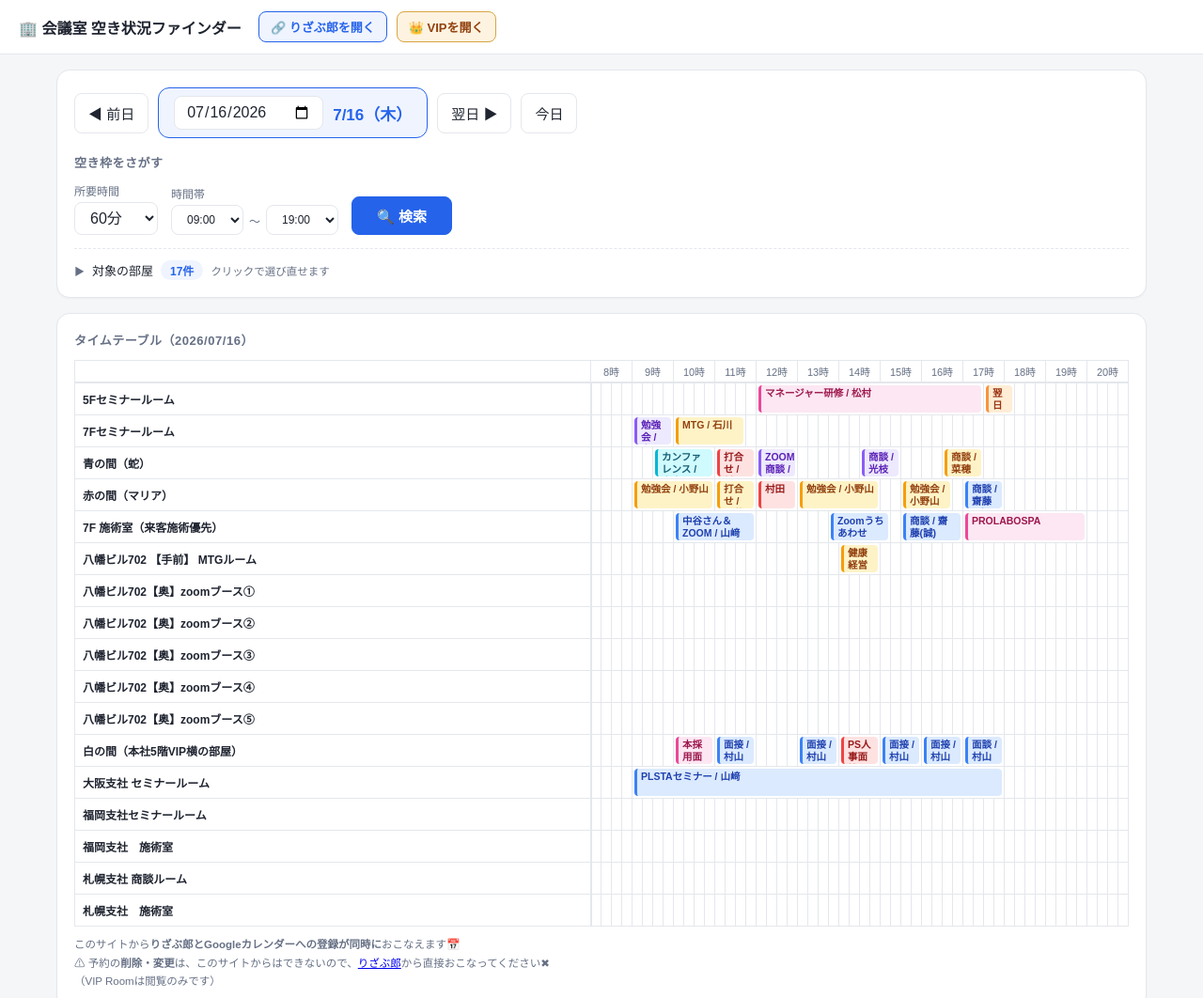
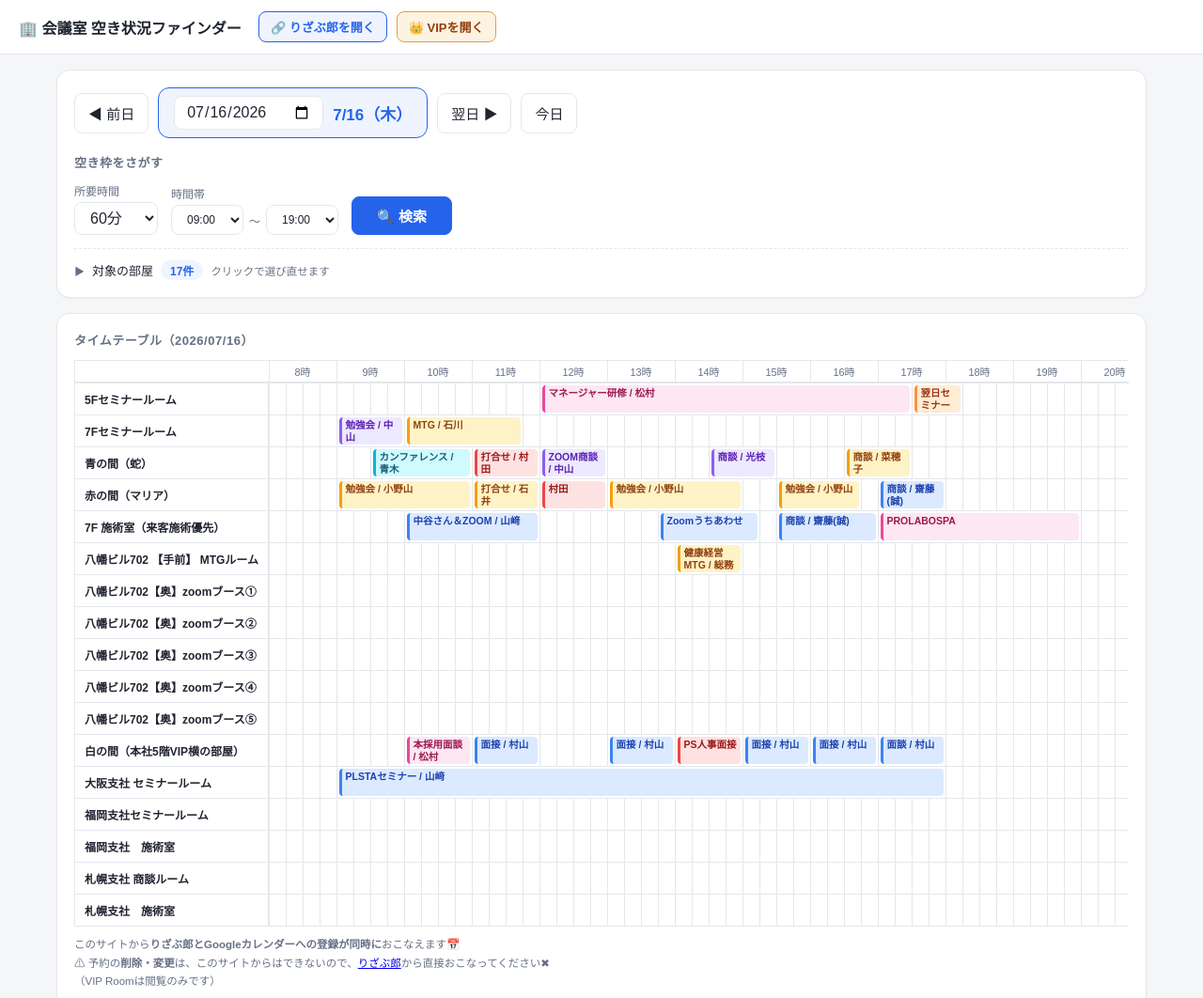
Before and after one commit to esthepromisawa-ctrl/room-finder, a plain HTML site: page index.html in a window 1280 px wide. Shown: the top 1062 px of the page at 94% size. Drawn offline with Linux system fonts and the light colour scheme.

Commit message:
タイムテーブルを左寄せ・枠拡大で見やすく
部屋名の列を内容ぴったり幅に固定（余白を吸わせない）、時間枠の最小幅を
11px→18pxに拡大。左の余白を解消し時間帯を左いっぱいに広げた。

Co-Authored-By: Claude Opus 4.8 <noreply@anthropic.com>

```diff
--- a/index.html
+++ b/index.html
@@ -57,13 +57,15 @@
   .grid-wrap { overflow-x: auto; }
   table.sched { border-collapse: collapse; min-width: 900px; width: 100%; }
   table.sched th, table.sched td { border: 1px solid var(--line); font-size: 11px; }
-  table.sched th.time { background: var(--card); color: var(--sub); font-weight: 500; padding: 3px 2px; min-width: 34px; }
-  table.sched td.room { background: var(--card); font-size: 12px; font-weight: 600; padding: 6px 8px; white-space: nowrap; position: sticky; left: 0; z-index: 5; border-right: 2px solid var(--line); }
-  table.sched td.slot { height: 34px; padding: 0; background: #fff; min-width: 11px; }
+  table.sched th.time { background: var(--card); color: var(--sub); font-weight: 500; padding: 3px 2px; }
+  /* 部屋名の列は内容ぴったりに固定（余白を吸わせない） */
+  table.sched th:first-child, table.sched td.room { width: 1%; white-space: nowrap; }
+  table.sched td.room { background: var(--card); font-size: 12px; font-weight: 600; padding: 6px 10px; position: sticky; left: 0; z-index: 5; border-right: 2px solid var(--line); }
+  table.sched td.slot { height: 34px; padding: 0; background: #fff; min-width: 18px; }
   table.sched td.slot.hourline { border-left: 1px solid #cfd4dc; }
   /* 列幅を全時間スロットで均等固定するためのスペーサー行（見えない） */
   table.sched tr.spacer td { padding: 0; border: 0; height: 0; line-height: 0; font-size: 0; }
-  table.sched tr.spacer td.slotcol { min-width: 11px; width: 11px; }
+  table.sched tr.spacer td.slotcol { min-width: 18px; }
   .resv { position: relative; }
   .resv-label { position: absolute; inset: 2px; overflow: hidden; font-size: 10.5px; line-height: 1.25; border-radius: 4px; padding: 2px 4px; border-left: 3px solid; font-weight: 600; }
 
@@ -227,7 +229,7 @@ function initTimeSelects() {
   $('from').value = 9*60; $('to').value = 19*60;
 }
 
-window.__BUILD = '20260716g';
+window.__BUILD = '20260716h';
 
 // データ（board.js が読み込んだ window.__BOARD）を使って起動する。暗号もパスワードも不要。
 async function init() {
```
